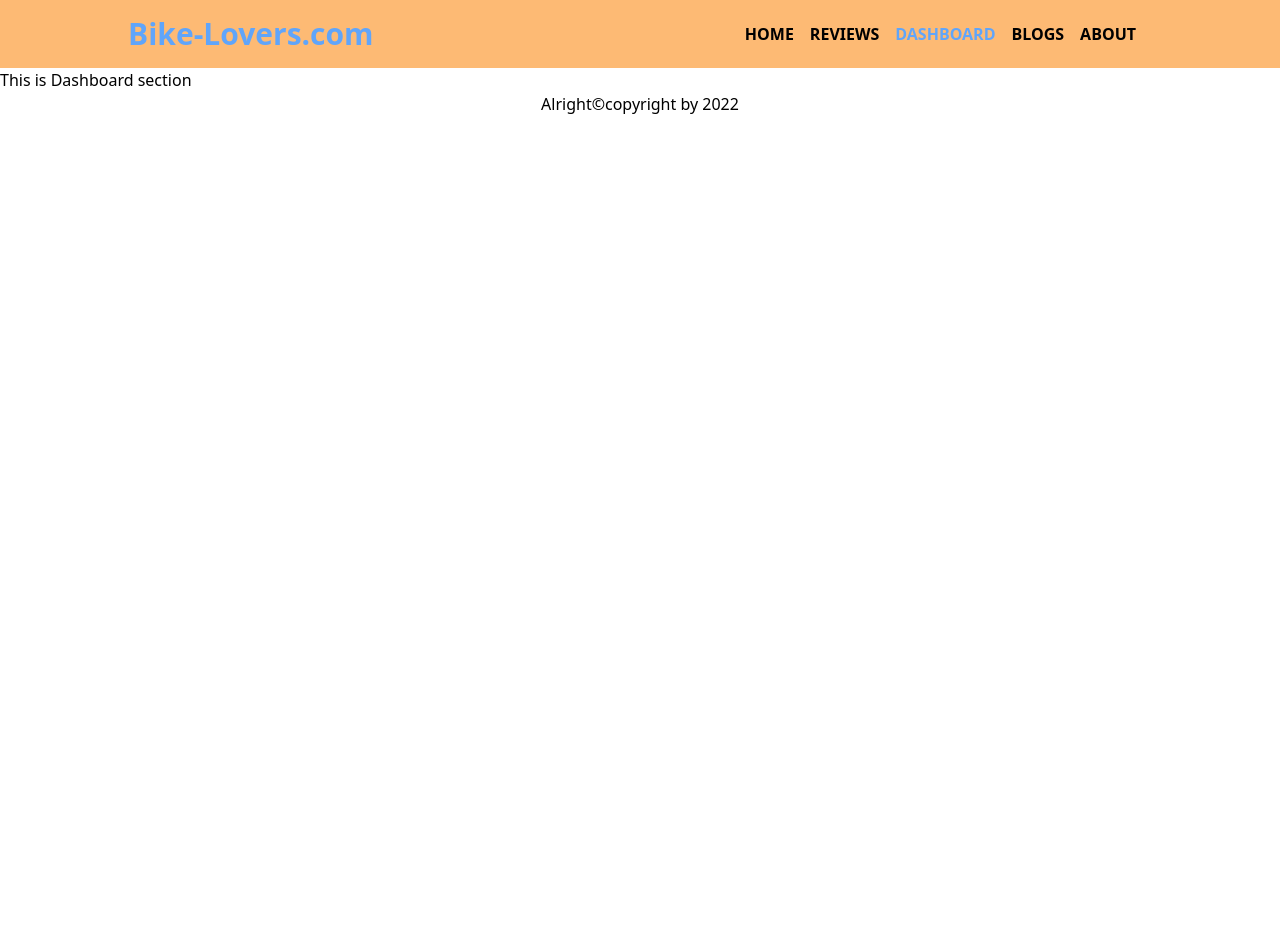
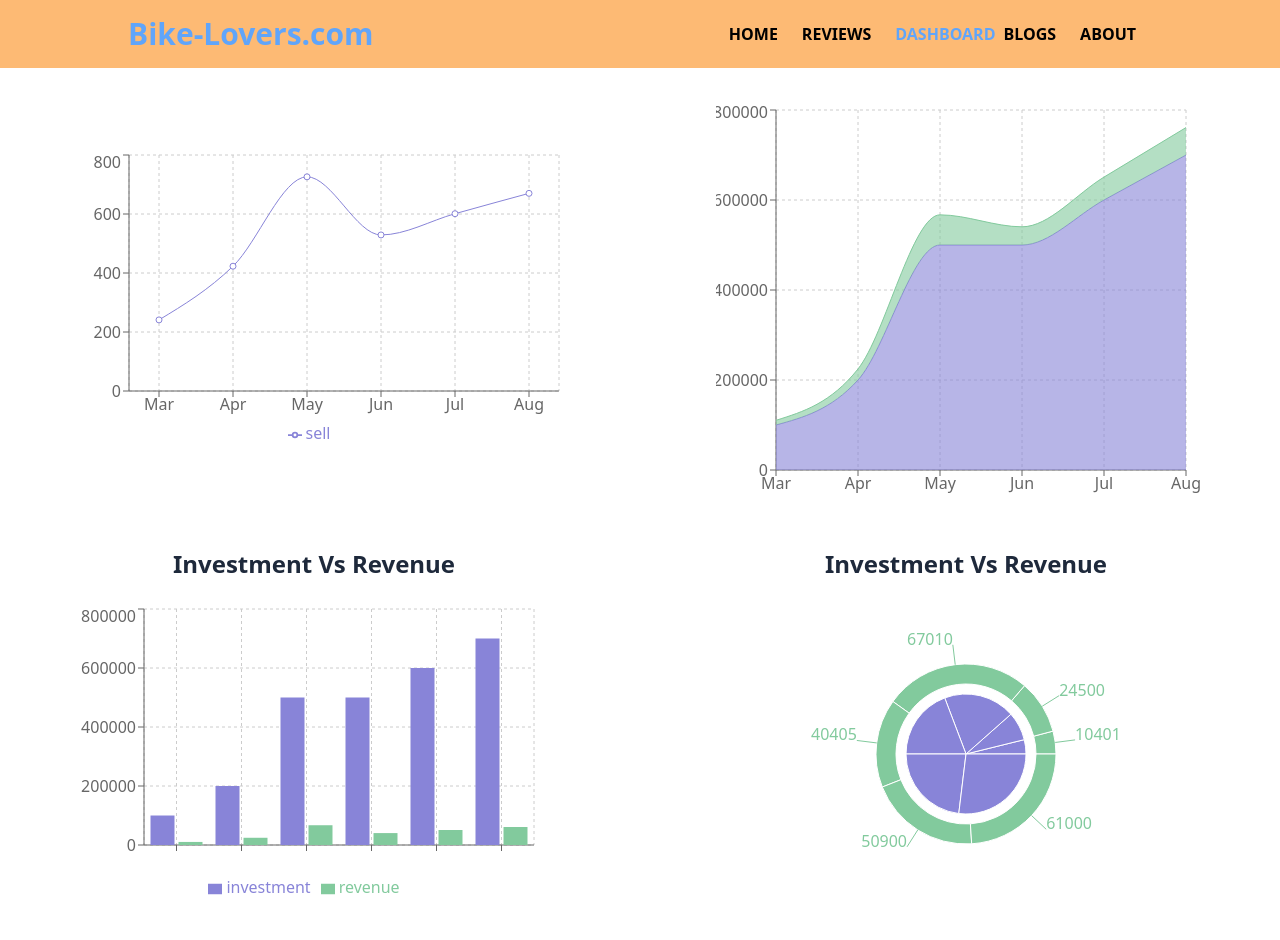
Before and after one commit to zishan344/product-analysis-website, a React (Create React App) app: page /dashboard in a window 1280 px wide. Shown: the top 940 px of the page. Before the commit the page ends 800 px from the top, so only its background shows below. Built offline with nearby package versions, Linux system fonts and the light colour scheme.

Commit message:
dashboard done

```diff
--- a/src/App.js
+++ b/src/App.js
@@ -7,6 +7,7 @@ import Dashboard from "./component/Dashboard/Dashboard";
 import Footer from "./component/Footer/Footer";
 import Home from "./component/Home/Home";
 import Nav from "./component/Nav/Nav";
+import NotFound from "./component/NotFound/NotFound";
 
 function App() {
   return (
@@ -19,6 +20,7 @@ function App() {
         <Route path="/dashboard" element={<Dashboard></Dashboard>}></Route>
         <Route path="/blog" element={<Blog></Blog>}></Route>
         <Route path="/about" element={<About></About>}></Route>
+        <Route path="*" element={<NotFound></NotFound>}></Route>
       </Routes>
       <Footer></Footer>
     </>
--- a/src/component/Dashboard/Dashboard.js
+++ b/src/component/Dashboard/Dashboard.js
@@ -1,7 +1,161 @@
 import React from "react";
+import {
+  Area,
+  AreaChart,
+  Bar,
+  BarChart,
+  CartesianGrid,
+  Legend,
+  Line,
+  LineChart,
+  Pie,
+  PieChart,
+  Tooltip,
+  XAxis,
+  YAxis,
+} from "recharts";
 
 const Dashboard = () => {
-  return <div>This is Dashboard section</div>;
+  const data = [
+    {
+      month: "Mar",
+      investment: 100000,
+      sell: 241,
+      revenue: 10401,
+    },
+    {
+      month: "Apr",
+      investment: 200000,
+      sell: 423,
+      revenue: 24500,
+    },
+    {
+      month: "May",
+      investment: 500000,
+      sell: 726,
+      revenue: 67010,
+    },
+    {
+      month: "Jun",
+      investment: 500000,
+      sell: 529,
+      revenue: 40405,
+    },
+    {
+      month: "Jul",
+      investment: 600000,
+      sell: 601,
+      revenue: 50900,
+    },
+    {
+      month: "Aug",
+      investment: 700000,
+      sell: 670,
+      revenue: 61000,
+    },
+  ];
+  return (
+    <div className="max-w-screen-xl mx-auto grid grid-cols-1 md:grid-cols-2 gap-6 items-end my-8">
+      <div className="m-auto">
+        <LineChart width={500} height={300} data={data}>
+          <CartesianGrid strokeDasharray="3 3" />
+          <XAxis dataKey="month" padding={{ left: 30, right: 30 }} />
+          <YAxis />
+          <Tooltip />
+          <Legend />
+          <Line
+            type="monotone"
+            dataKey="sell"
+            stroke="#8884d8"
+            activeDot={{ r: 8 }}
+          />
+        </LineChart>
+      </div>
+      <div className="m-auto">
+        <AreaChart
+          width={500}
+          height={400}
+          data={data}
+          margin={{
+            top: 10,
+            right: 30,
+            left: 0,
+            bottom: 0,
+          }}
+        >
+          <CartesianGrid strokeDasharray="3 3" />
+          <XAxis dataKey="month" />
+          <YAxis />
+          <Tooltip />
+          <Area
+            type="monotone"
+            dataKey="investment"
+            stackId="1"
+            stroke="#8884d8"
+            fill="#8884d8"
+          />
+          <Area
+            type="monotone"
+            dataKey="revenue"
+            stackId="1"
+            stroke="#82ca9d"
+            fill="#82ca9d"
+          />
+        </AreaChart>
+      </div>
+
+      <div className="m-auto">
+        <h2 className="font-bold  text-center text-slate-800 text-2xl py-6">
+          Investment Vs Revenue
+        </h2>
+        <BarChart
+          width={500}
+          height={300}
+          data={data}
+          margin={{
+            top: 5,
+            right: 30,
+            left: 20,
+            bottom: 5,
+          }}
+        >
+          <CartesianGrid strokeDasharray="3 3" />
+          <XAxis dataKey="name" />
+          <YAxis />
+          <Tooltip />
+          <Legend />
+          <Bar dataKey="investment" fill="#8884d8" />
+          <Bar dataKey="revenue" fill="#82ca9d" />
+        </BarChart>
+      </div>
+      <div className="m-auto">
+        <h2 className="font-bold  text-center text-slate-800 text-2xl py-6">
+          Investment Vs Revenue
+        </h2>
+
+        <PieChart width={400} height={300}>
+          <Pie
+            data={data}
+            dataKey="investment"
+            cx="50%"
+            cy="50%"
+            outerRadius={60}
+            fill="#8884d8"
+          />
+          <Pie
+            data={data}
+            dataKey="revenue"
+            cx="50%"
+            cy="50%"
+            innerRadius={70}
+            outerRadius={90}
+            fill="#82ca9d"
+            label
+          />
+        </PieChart>
+      </div>
+    </div>
+  );
 };
 
 export default Dashboard;
--- a/src/component/Nav/Nav.js
+++ b/src/component/Nav/Nav.js
@@ -8,7 +8,7 @@ const Nav = () => {
         <div>
           <h2 className="text-3xl text-blue-400 font-bold">Bike-Lovers.com</h2>
         </div>
-        <div>
+        <div className="flex gap-2 flex-wrap justify-center md:justify-end">
           <NavLink
             className={({ isActive }) =>
               isActive ? "font-bold mr-4 text-blue-400" : "font-bold mr-4"
@@ -19,7 +19,7 @@ const Nav = () => {
           </NavLink>
           <NavLink
             className={({ isActive }) =>
-              isActive ? "font-bold mr-4 text-blue-400" : "font-bold mr-4"
+              isActive ? "font-bold   text-blue-400" : "font-bold mr-4"
             }
             to="/review"
           >
@@ -27,7 +27,7 @@ const Nav = () => {
           </NavLink>
           <NavLink
             className={({ isActive }) =>
-              isActive ? "font-bold mr-4 text-blue-400" : "font-bold mr-4"
+              isActive ? "font-bold   text-blue-400" : "font-bold mr-4"
             }
             to="/dashboard"
           >
@@ -35,7 +35,7 @@ const Nav = () => {
           </NavLink>
           <NavLink
             className={({ isActive }) =>
-              isActive ? "font-bold mr-4 text-blue-400" : "font-bold mr-4"
+              isActive ? "font-bold   text-blue-400" : "font-bold mr-4"
             }
             to="/blog"
           >
@@ -43,7 +43,7 @@ const Nav = () => {
           </NavLink>
           <NavLink
             className={({ isActive }) =>
-              isActive ? "font-bold mr-4 text-blue-400" : "font-bold mr-4"
+              isActive ? "font-bold   text-blue-400" : "font-bold mr-4"
             }
             to="/about"
           >
--- /dev/null
+++ b/src/component/NotFound/NotFound.js
@@ -0,0 +1,26 @@
+import React from "react";
+import { Link } from "react-router-dom";
+
+const NotFound = () => {
+  return (
+    <div style={{ width: "100%", height: "100vh", display: "flex" }}>
+      <div className="flex flex-col justify-center items-center w-96 m-auto">
+        <h2 className="text-red-600 text-3xl font-bold pb-4 ">
+          Not foound,error <span className="text-orange-400 italic">404</span>
+        </h2>
+        <p className="font-bold italic text-slate-700">
+          The page you are looking for no longer exists.Perhaps you can return
+          back to the site's{" "}
+          <Link className="text-blue-400 underline" to="/home">
+            {" "}
+            Homepage
+          </Link>{" "}
+          and see if you can find what you are looking for.Or, you can try
+          finding it by using the search form below.
+        </p>
+      </div>
+    </div>
+  );
+};
+
+export default NotFound;
```
